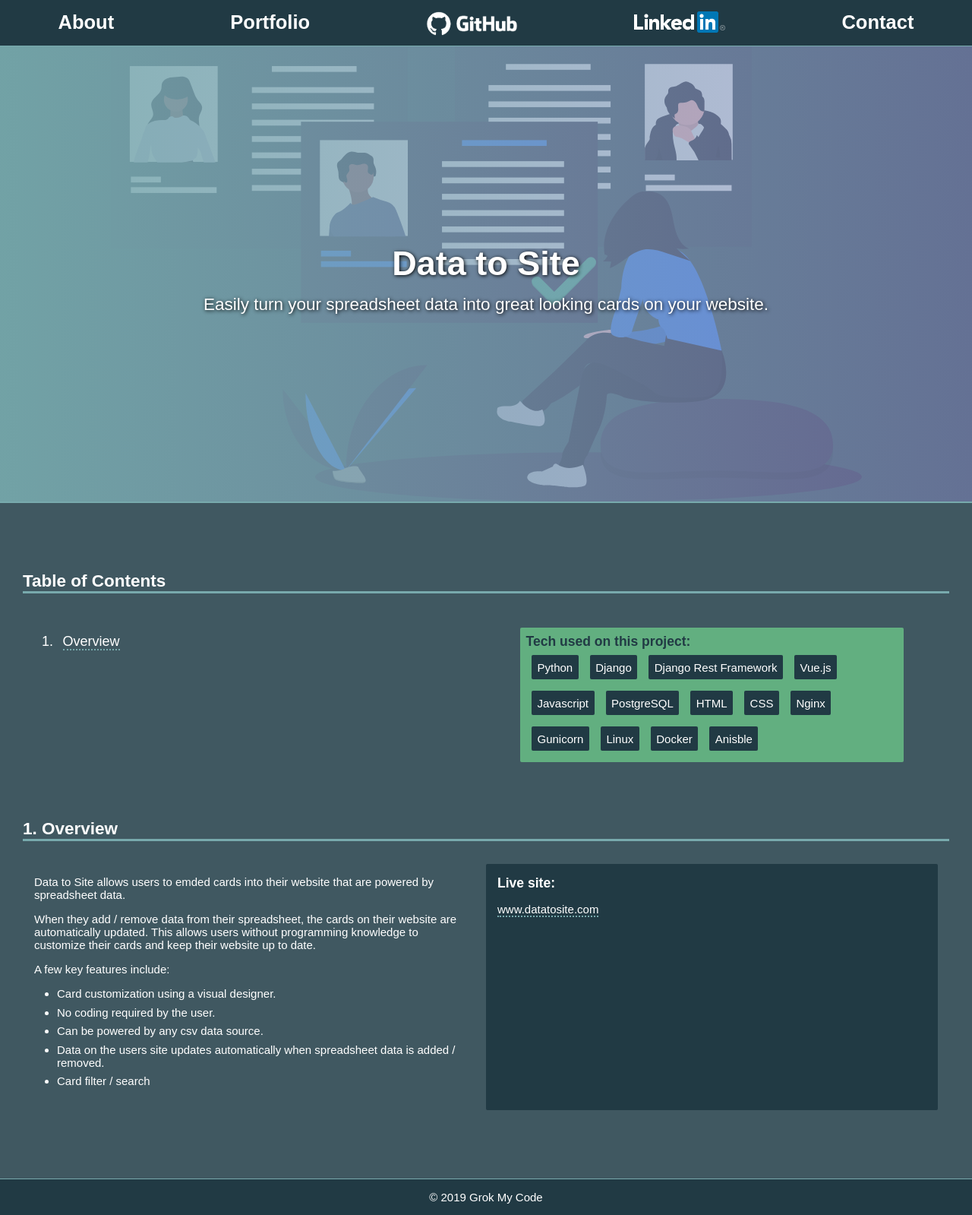
After one commit to bdelate/grok-my-code, a Django app: page /portfolio/datatosite/ in a window 1280 px wide. The commit adds this page. Shown: the whole page at 76% size. Run offline with Django 3.2, Linux system fonts and the light colour scheme.

Commit message:
Add datatosite Update index.html

```diff
--- a/grokmycode/core/static/core/css/style.css
+++ b/grokmycode/core/static/core/css/style.css
@@ -96,6 +96,18 @@ li:not(:last-child) {
       rgba(136, 138, 199, 0.5)
     ),
     url('/static/core/img/kanban/banner.png');
+  background-size: contain;
+  background-position: center;
+  background-repeat: no-repeat;
+}
+
+.bg-datatosite {
+  background: linear-gradient(
+      to right,
+      rgba(119, 170, 173, 0.9),
+      rgba(136, 138, 199, 0.5)
+    ),
+    url('/static/core/img/datatosite/banner.svg');
   background-size: contain;
   background-position: center;
   background-repeat: no-repeat;
@@ -325,6 +337,10 @@ a:hover,
   background-color: #78aaad;
 }
 
+.card-image {
+  max-width: 100%;
+}
+
 @media (max-width: 650px) {
   .gist {
     max-width: 500px;
--- a/grokmycode/core/templates/core/base.html
+++ b/grokmycode/core/templates/core/base.html
@@ -2,6 +2,7 @@
 <!DOCTYPE html>
 
 <html lang="en">
+
 <head>
     <title>Grok My Code</title>
     <meta charset="UTF-8">
@@ -11,14 +12,17 @@
     <link rel="icon" href="{%  static 'site/img/favicon.ico' %}" type="image/x-icon">
     <link rel="shortcut icon" href="{%  static 'site/img/favicon.ico' %}" type="image/x-icon">
 </head>
+
 <body>
     <div class="content">
         <nav class="nav">
             <div class="nav-item">
-                    <a href="{% url 'core:home' %}" alt="About" class="{% if active_link == 'about' %}active-link{% endif %}">About</a>
+                <a href="{% url 'core:home' %}" alt="About"
+                    class="{% if active_link == 'about' %}active-link{% endif %}">About</a>
             </div>
             <div class="nav-item">
-                    <a href="{% url 'core:portfolio' %}" alt="Portfolio" class="{% if active_link == 'portfolio' %}active-link{% endif %}">Portfolio</a>
+                <a href="{% url 'core:portfolio' %}" alt="Portfolio"
+                    class="{% if active_link == 'portfolio' %}active-link{% endif %}">Portfolio</a>
             </div>
             <div class="nav-item">
                 <a href="https://github.com/bdelate" target="_blank">
@@ -31,13 +35,15 @@
                 </a>
             </div>
             <div class="nav-item">
-                    <a href="{% url 'core:contact' %}" alt="Contact" class="{% if active_link == 'contact' %}active-link{% endif %}">Contact</a>
+                <a href="{% url 'core:contact' %}" alt="Contact"
+                    class="{% if active_link == 'contact' %}active-link{% endif %}">Contact</a>
             </div>
         </nav>
         {% block body %}{% endblock body %}
     </div>
     <footer class="footer">
-            <span>&copy; 2018 Grok My Code</span>
+        <span>&copy; 2019 Grok My Code</span>
     </footer>
 </body>
+
 </html>
--- /dev/null
+++ b/grokmycode/core/templates/core/datatosite.html
@@ -0,0 +1,76 @@
+{% extends parent_template|default:"core/base.html" %} {% load staticfiles %} {% block body %}
+<header class="hero bg-datatosite">
+    <div class="row">
+        <h1>Data to Site</h1>
+    </div>
+    <div class="row">
+        <span>Easily turn your spreadsheet data into great looking cards on your website.</span>
+    </div>
+</header>
+<div class="container">
+    <h2 class="detail-row-header">Table of Contents</h2>
+    <div class="detail-row">
+        <div class="detail-row-item">
+            <p>
+                <ol class="toc margin-left">
+                    <li>
+                        <a href="#1" class="link">Overview</a>
+                    </li>
+                </ol>
+            </p>
+        </div>
+        <div class="detail-row-item">
+            <div class="tech-tag-section">
+                <h3>Tech used on this project:</h3>
+                <div class="tech-tags">
+                    <span class="tech-tag">Python</span>
+                    <span class="tech-tag">Django</span>
+                    <span class="tech-tag">Django Rest Framework</span>
+                    <span class="tech-tag">Vue.js</span>
+                    <span class="tech-tag">Javascript</span>
+                    <span class="tech-tag">PostgreSQL</span>
+                    <div class="tech-tag">HTML</div>
+                    <div class="tech-tag">CSS</div>
+                    <div class="tech-tag">Nginx</div>
+                    <div class="tech-tag">Gunicorn</div>
+                    <div class="tech-tag">Linux</div>
+                    <div class="tech-tag">Docker</div>
+                    <div class="tech-tag">Anisble</div>
+                </div>
+            </div>
+        </div>
+    </div>
+    <h2 id="1" class="detail-row-header">1. Overview</h2>
+    <div class="detail-row">
+        <div class="detail-row-item">
+            <p>
+                Data to Site allows users to emded cards into their website that are powered by
+                spreadsheet data.
+            </p>
+            <p>
+                When they add / remove data from their spreadsheet, the cards on their website
+                are automatically updated. This allows users without programming knowledge to
+                customize their cards and keep their website up to date.
+            </p>
+            <p>A few key features include:</p>
+            <p>
+                <ul class="margin-left">
+                    <li>Card customization using a visual designer.</li>
+                    <li>No coding required by the user.</li>
+                    <li>Can be powered by any csv data source.</li>
+                    <li>Data on the users site updates automatically when spreadsheet data is added / removed.</li>
+                    <li>Card filter / search</li>
+                </ul>
+            </p>
+        </div>
+        <div class="detail-row-item section-filled">
+            <h3>Live site:</h3>
+            <p>
+                <a href="https://www.datatosite.com" alt="Data to Site" target="_blank" class="link">
+                    www.datatosite.com
+                </a>
+            </p>
+        </div>
+    </div>
+</div>
+{% endblock body %}
--- a/grokmycode/core/urls.py
+++ b/grokmycode/core/urls.py
@@ -1,26 +1,26 @@
 from django.urls import path
-from .views import (Home, Portfolio, Contact,
-                    DiversifyPortfolio, Kanban, WhoKnows)
+from .views import (
+    Home,
+    Portfolio,
+    Contact,
+    DiversifyPortfolio,
+    Kanban,
+    WhoKnows,
+    DataToSite,
+)
 
-app_name = 'core'
+app_name = "core"
 
 urlpatterns = [
-    path('',
-         Home.as_view(),
-         name='home'),
-    path('portfolio/',
-         Portfolio.as_view(),
-         name='portfolio'),
-    path('contact/',
-         Contact.as_view(),
-         name='contact'),
-    path('portfolio/diversifyportfolio/',
-         DiversifyPortfolio.as_view(),
-         name='diversifyportfolio'),
-    path('portfolio/kanban/',
-         Kanban.as_view(),
-         name='kanban'),
-    path('portfolio/whoknows/',
-         WhoKnows.as_view(),
-         name='whoknows'),
+    path("", Home.as_view(), name="home"),
+    path("portfolio/", Portfolio.as_view(), name="portfolio"),
+    path("contact/", Contact.as_view(), name="contact"),
+    path(
+        "portfolio/diversifyportfolio/",
+        DiversifyPortfolio.as_view(),
+        name="diversifyportfolio",
+    ),
+    path("portfolio/kanban/", Kanban.as_view(), name="kanban"),
+    path("portfolio/whoknows/", WhoKnows.as_view(), name="whoknows"),
+    path("portfolio/datatosite/", DataToSite.as_view(), name="datatosite"),
 ]
--- a/grokmycode/core/views.py
+++ b/grokmycode/core/views.py
@@ -8,50 +8,55 @@ from smtplib import SMTPException
 
 class Home(TemplateView):
 
-    template_name = 'core/index.html'
-    extra_context = {'active_link': 'about'}
+    template_name = "core/index.html"
+    extra_context = {"active_link": "about"}
 
 
 class Portfolio(TemplateView):
 
-    template_name = 'core/portfolio.html'
-    extra_context = {'active_link': 'portfolio'}
+    template_name = "core/portfolio.html"
+    extra_context = {"active_link": "portfolio"}
 
 
 class Contact(FormView):
 
     form_class = ContactForm
-    template_name = 'core/contact.html'
-    extra_context = {'active_link': 'contact'}
+    template_name = "core/contact.html"
+    extra_context = {"active_link": "contact"}
 
     def form_valid(self, form):
-        message = 'Sender email: {}\n\n{}'.format(
-            form.cleaned_data.get('email'),
-            form.cleaned_data.get('message'))
+        message = "Sender email: {}\n\n{}".format(
+            form.cleaned_data.get("email"), form.cleaned_data.get("message")
+        )
         try:
-            send_mail(subject='Email from Grok My Code',
-                      message=message,
-                      from_email=settings.DEFAULT_FROM_EMAIL,
-                      recipient_list=[settings.DEFAULT_FROM_EMAIL])
+            send_mail(
+                subject="Email from Grok My Code",
+                message=message,
+                from_email=settings.DEFAULT_FROM_EMAIL,
+                recipient_list=[settings.DEFAULT_FROM_EMAIL],
+            )
         except SMTPException:
-            self.extra_context['email_result'] = 'error'
+            self.extra_context["email_result"] = "error"
         else:
-            self.extra_context['email_result'] = 'success'
-        return render(self.request,
-                      'core/contact_done.html',
-                      self.get_context_data())
+            self.extra_context["email_result"] = "success"
+        return render(self.request, "core/contact_done.html", self.get_context_data())
 
 
 class DiversifyPortfolio(TemplateView):
 
-    template_name = 'core/diversifyportfolio.html'
+    template_name = "core/diversifyportfolio.html"
 
 
 class Kanban(TemplateView):
 
-    template_name = 'core/kanban.html'
+    template_name = "core/kanban.html"
 
 
 class WhoKnows(TemplateView):
 
-    template_name = 'core/whoknows.html'
+    template_name = "core/whoknows.html"
+
+
+class DataToSite(TemplateView):
+
+    template_name = "core/datatosite.html"
```
Also changed, not shown: grokmycode/core/templates/core/index.html (+40 -43 lines), grokmycode/core/templates/core/portfolio.html (+31 -3 lines), grokmycode/core/static/core/img/datatosite/banner.svg (added), grokmycode/core/static/core/img/datatosite/card.svg (added), grokmycode/core/static/core/img/vue.svg (added). Lines whose indentation alone changed are shown as unchanged.
